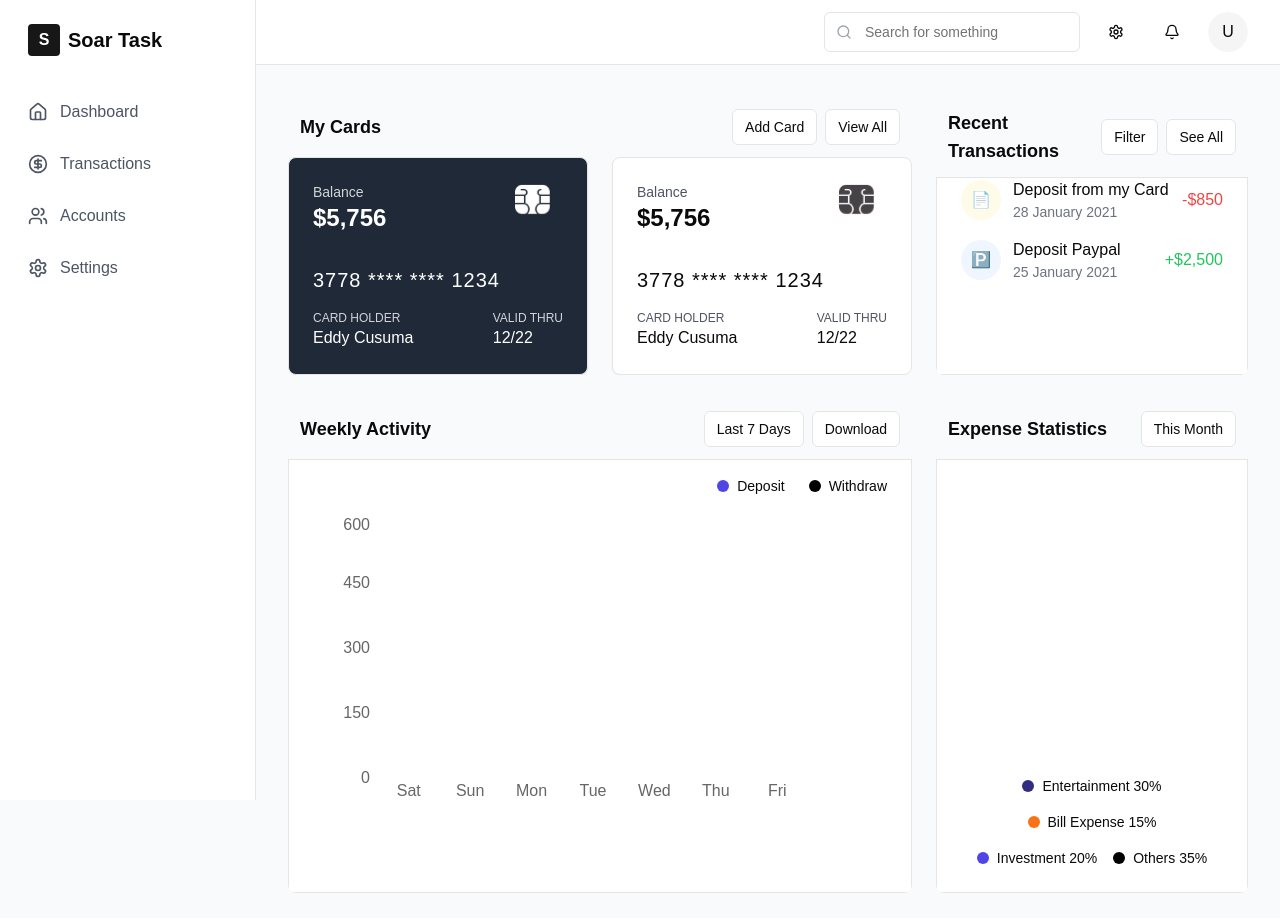
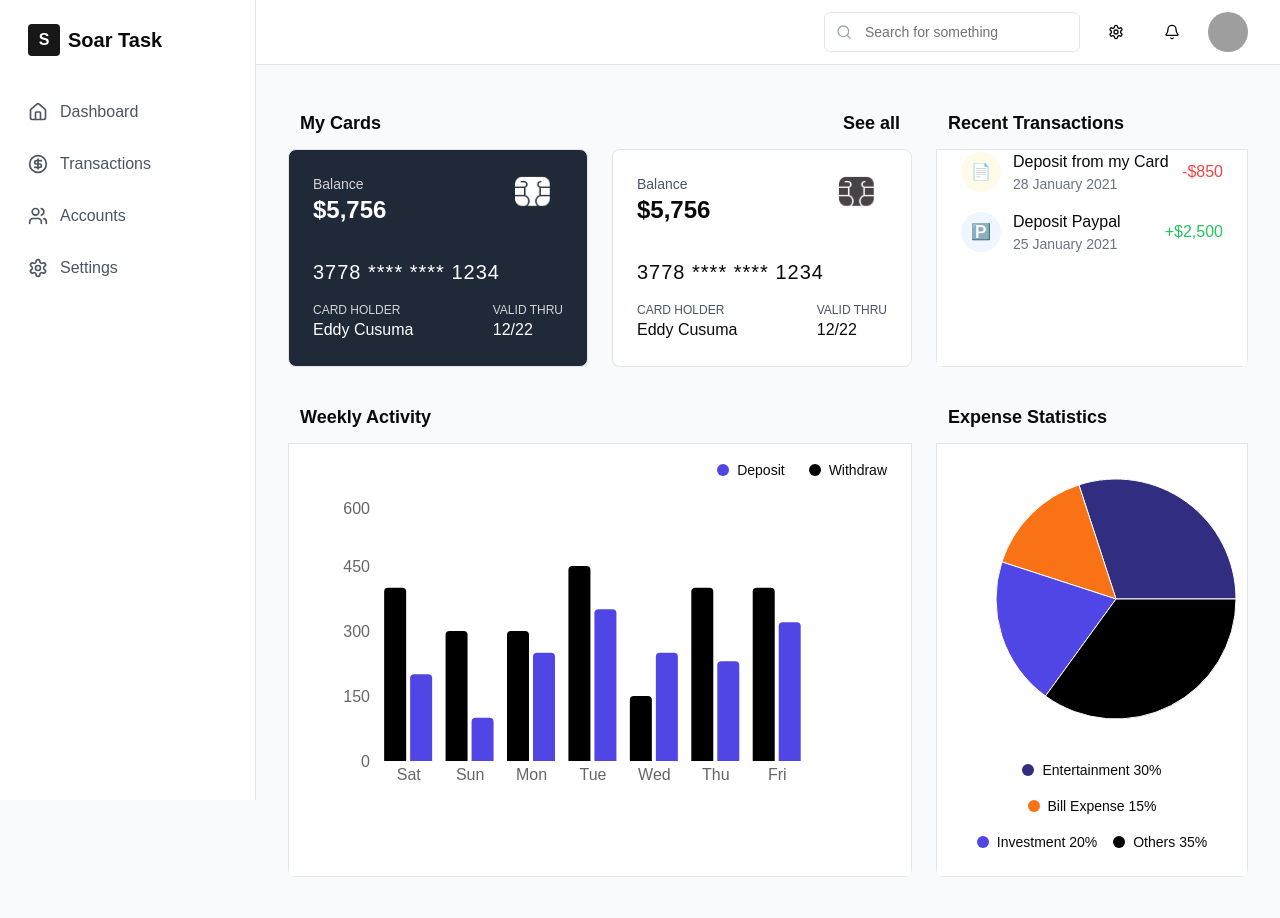
Before and after one commit to muditgoel2016/my-dashboard, a Next.js app: page /dashboard in a window 1280 px wide. Shown: the top 918 px of the page. Built offline with nearby package versions, Linux system fonts and the light colour scheme; grey boxes are pictures that could not be loaded.

Commit message:
ninth commit

```diff
--- a/app/dashboard/DesktopDashboard.tsx
+++ b/app/dashboard/DesktopDashboard.tsx
@@ -72,10 +72,7 @@ const EMVChip = ({ className = "" }) => (
                 <div className="flex flex-col basis-2/3 rounded-lg overflow-hidden">
                   <div className="p-3 flex justify-between items-center bg-inherit">
                     <h2 className="text-lg font-semibold">My Cards</h2>
-                    <div className="flex gap-2">
-                      <Button variant="outline" size="sm">Add Card</Button>
-                      <Button variant="outline" size="sm">View All</Button>
-                    </div>
+                    <span className="text-lg font-semibold hover:underline cursor-pointer">See all</span>
                   </div>
                   <div className="flex gap-6 h-[calc(100%-48px)]">
                     {/* Dark Card */}
@@ -136,14 +133,10 @@ const EMVChip = ({ className = "" }) => (
                 <div className="flex flex-col basis-1/3 rounded-lg overflow-hidden">
                   <div className="p-3 flex justify-between items-center bg-inherit">
                     <h2 className="text-lg font-semibold">Recent Transactions</h2>
-                    <div className="flex gap-2">
-                      <Button variant="outline" size="sm">Filter</Button>
-                      <Button variant="outline" size="sm">See All</Button>
-                    </div>
                   </div>
                   <Card className="flex-1 rounded-none">
                     <CardContent className="h-[calc(100%-48px)]">
-                    <div className="space-y-4">
+                      <div className="space-y-4">
                         <div className="flex items-center justify-between">
                           <div className="flex items-center gap-3">
                             <div className="w-10 h-10 bg-yellow-50 rounded-full flex items-center justify-center">
@@ -180,14 +173,10 @@ const EMVChip = ({ className = "" }) => (
                 <div className="flex flex-col basis-2/3 rounded-lg overflow-hidden">
                   <div className="p-3 flex justify-between items-center bg-inherit">
                     <h2 className="text-lg font-semibold">Weekly Activity</h2>
-                    <div className="flex gap-2">
-                      <Button variant="outline" size="sm">Last 7 Days</Button>
-                      <Button variant="outline" size="sm">Download</Button>
-                    </div>
                   </div>
                   <Card className="flex-1 rounded-none">
                     <CardContent className="h-[calc(100%-48px)]">
-                    <div className="pt-4">
+                      <div className="pt-4">
                         <div className="flex gap-6 mb-4 justify-end">
                           <div className="flex items-center gap-2">
                             <div className="w-3 h-3 rounded-full bg-[#4F46E5]"></div>
@@ -213,13 +202,10 @@ const EMVChip = ({ className = "" }) => (
                 <div className="flex flex-col basis-1/3 rounded-lg overflow-hidden">
                   <div className="p-3 flex justify-between items-center bg-inherit">
                     <h2 className="text-lg font-semibold">Expense Statistics</h2>
-                    <div className="flex gap-2">
-                      <Button variant="outline" size="sm">This Month</Button>
-                    </div>
                   </div>
                   <Card className="flex-1 rounded-none">
                     <CardContent className="h-[calc(100%-48px)]">
-                    <PieChart width={300} height={300}>
+                      <PieChart width={300} height={300}>
                         <Pie
                           data={expenseData}
                           cx={150}
@@ -251,13 +237,10 @@ const EMVChip = ({ className = "" }) => (
                 <div className="flex flex-col basis-1/3 rounded-lg overflow-hidden">
                   <div className="p-3 flex justify-between items-center bg-inherit">
                     <h2 className="text-lg font-semibold">Quick Transfer</h2>
-                    <div className="flex gap-2">
-                      <Button variant="outline" size="sm">History</Button>
-                    </div>
                   </div>
                   <Card className="flex-1 rounded-none">
                     <CardContent className="h-[calc(100%-48px)]">
-                    <div className="flex gap-4 mb-6 overflow-x-auto">
+                      <div className="flex gap-4 mb-6 overflow-x-auto">
                         {['Livia Bator', 'Randy Press', 'Workman'].map((name, i) => (
                           <div key={i} className="flex flex-col items-center">
                             <Avatar className="w-12 h-12 mb-2">
@@ -280,14 +263,10 @@ const EMVChip = ({ className = "" }) => (
                 <div className="flex flex-col basis-2/3 rounded-lg overflow-hidden">
                   <div className="p-3 flex justify-between items-center bg-inherit">
                     <h2 className="text-lg font-semibold">Balance History</h2>
-                    <div className="flex gap-2">
-                      <Button variant="outline" size="sm">This Year</Button>
-                      <Button variant="outline" size="sm">Export</Button>
-                    </div>
                   </div>
                   <Card className="flex-1 rounded-none">
                     <CardContent className="h-[calc(100%-48px)]">
-                    <LineChart width={500} height={300} data={balanceHistoryData}>
+                      <LineChart width={500} height={300} data={balanceHistoryData}>
                         <XAxis dataKey="month" axisLine={false} tickLine={false} />
                         <YAxis axisLine={false} tickLine={false} />
                         <Line
```
